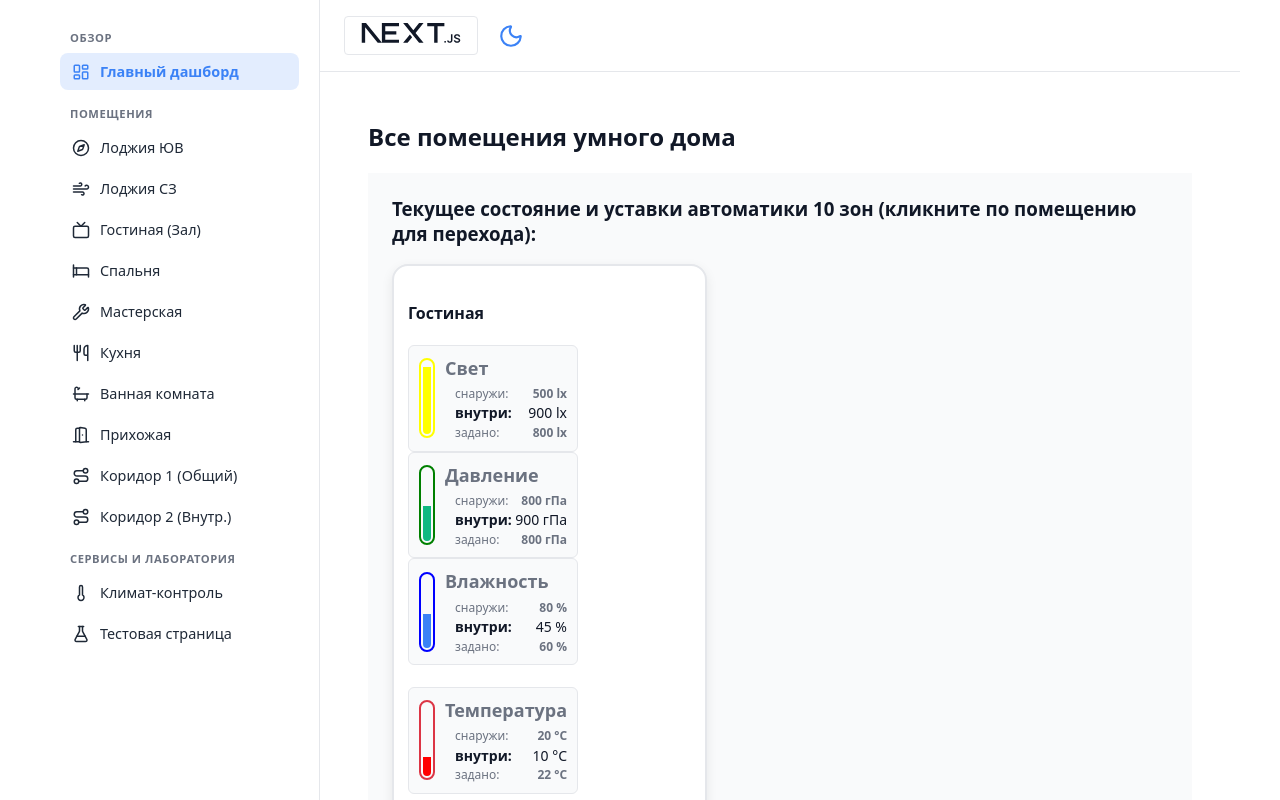
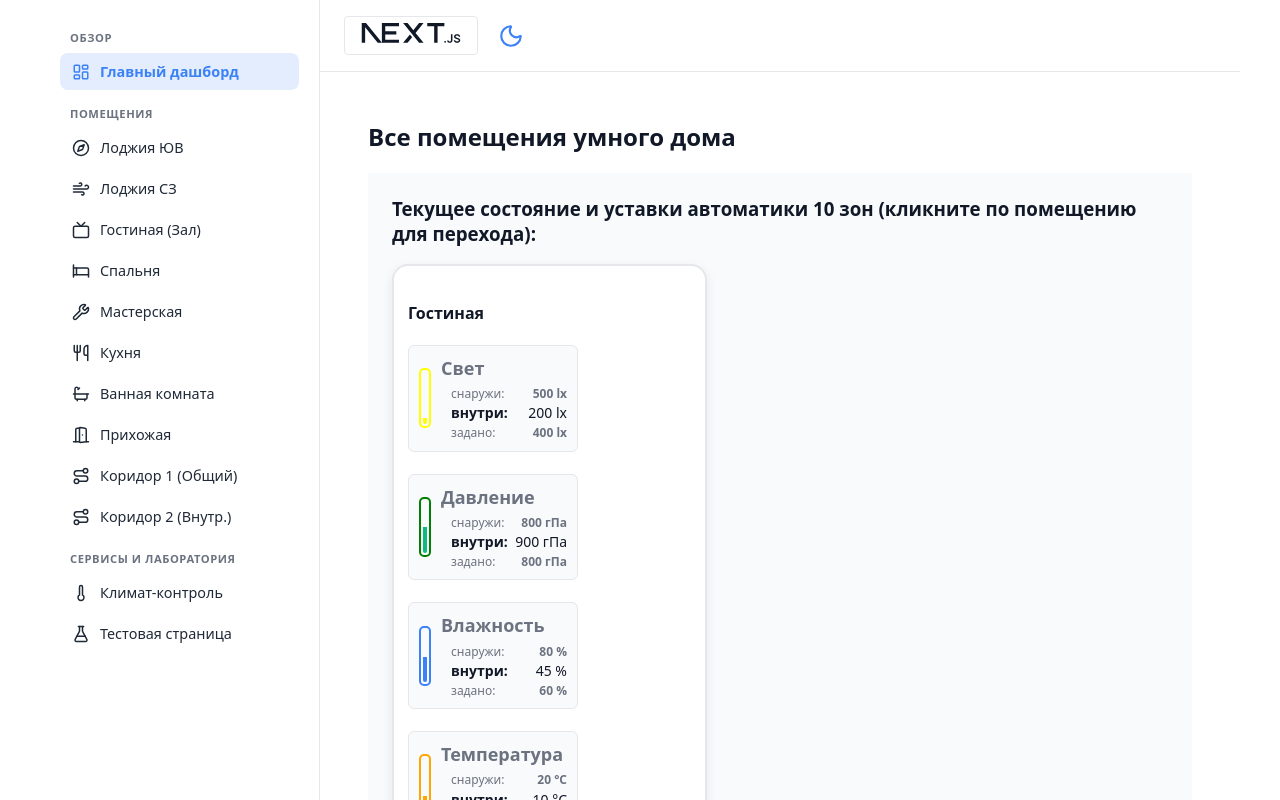
Before and after one commit to TkachAn/dashboard, a Next.js app: page / in a window 1280 px wide. Shown: the top 800 px of the page. Built offline with nearby package versions, Linux system fonts and the light colour scheme.

Commit message:
121120262233

```diff
--- a/app/pages/home/livroom/room.jsx
+++ b/app/pages/home/livroom/room.jsx
@@ -11,17 +11,19 @@ export const Room = () => {
         <Card title='Гостиная' className={s.card}>
 
             <div>
-                <Widget colorTheme='yellow' title='Свет' unit='lx' out={500} in={900} target={800} min={100} max={1000} />
+                <Widget colorTheme='yellow' title='Свет' unit='lx' out={500} in={200} target={400} min={100} max={1000} />
             </div>
+            <br />
             <div>
                 <Widget colorTheme='green' title='Давление' unit='гПа' out={800} in={900} target={800} min={650} max={1200} />
             </div>
+            <br />
             <div>
                 <Widget colorTheme='blue' title='Влажность' unit='%' out={80} in={45} target={60} />
             </div>
             <br />
             <div>
-                <Widget out={20} in={10} target={22} max={40} />
+                <Widget colorTheme='orange' out={20} in={10} target={22} max={40} />
             </div>
             <div className={s.fl}>
 
--- a/app/ui/widgets/unific/shild_Ai/s.module.css
+++ b/app/ui/widgets/unific/shild_Ai/s.module.css
@@ -13,10 +13,10 @@
 }
 
 .bar {
-    width: 16px;
-    height: 80px;
+    width: 12px;
+    height: 60px;
     border: 2px solid var(--column-border);
-    border-radius: 8px;
+    border-radius: 5px;
     position: relative;
     overflow: hidden;
     flex-shrink: 0;
@@ -100,7 +100,8 @@
 
 /* Цветовые темы */
 .blue {
-    --column-border: var(--color-blue);
+    --column-border: var(--accent-primary);
+    /* var(--color-blue);*/
     --column-fill: var(--accent-primary);
 }
 
@@ -110,7 +111,8 @@
 }
 
 .orange {
-    --column-border: var(--color-amber);
+    --column-border: var(--color-orange);
+    /*var(--color-amber);*/
     --column-fill: var(--color-orange);
 }
 
@@ -120,6 +122,6 @@
 }
 
 .yellow {
-    --column-border: yellow;
-    --column-fill: yellow;
+    --column-border: var(--color-yellow);
+    --column-fill: var(--color-yellow);
 }
```
